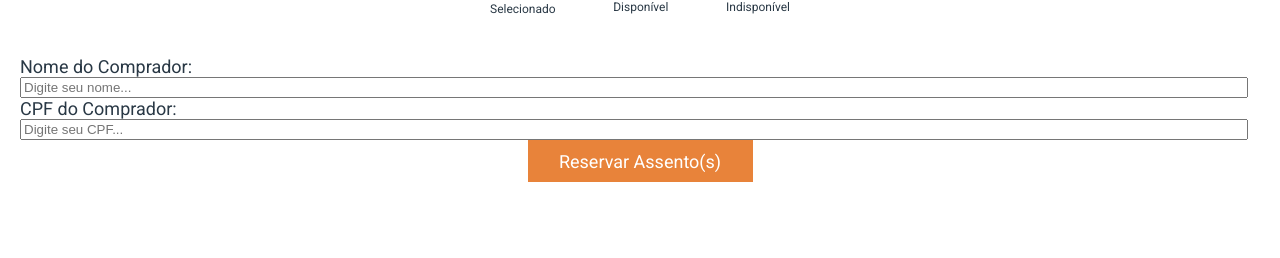
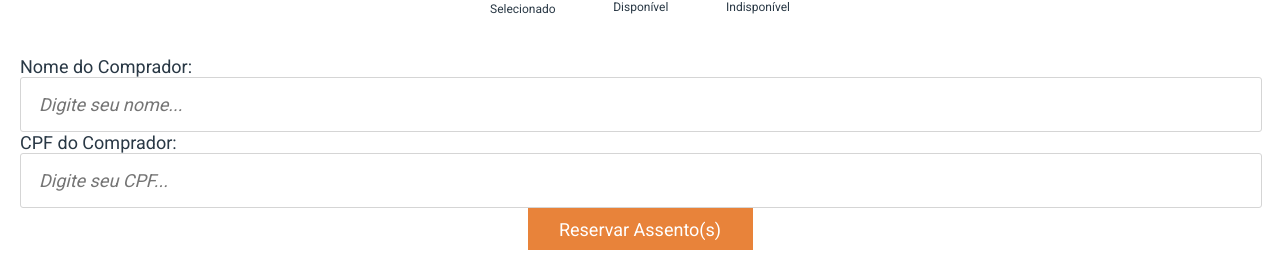
Before and after one commit to Nathan4Andrade/cineflex, a React (Vite) app: page /assentos/1 in a window 1280 px wide. Shown: the part 203-461 px from the top of the page. Built offline with nearby package versions, Linux system fonts and the light colour scheme; no server answers.

Commit message:
submit estilizado

```diff
--- a/src/components/Submit.jsx
+++ b/src/components/Submit.jsx
@@ -30,7 +30,7 @@ export default function Submit(props) {
     );
 
     promise.then(() => {
-      navigate("/", {
+      navigate("/sucesso", {
         state: { date, seats, name, cpf, movie, session },
       });
     });
@@ -39,7 +39,7 @@ export default function Submit(props) {
   return (
     <FormContainer onSubmit={handleSubmit}>
       <label htmlFor="name">Nome do Comprador:</label>
-      <input
+      <Input
         type="text"
         id="name"
         value={name}
@@ -48,7 +48,7 @@ export default function Submit(props) {
         required
       />
       <label htmlFor="cpf">CPF do Comprador:</label>
-      <input
+      <Input
         type="text"
         id="cpf"
         value={cpf}
@@ -61,6 +61,28 @@ export default function Submit(props) {
     </FormContainer>
   );
 }
+
+const Input = styled.input`
+  width: 327px;
+  height: 51px;
+  left: 24px;
+  top: 580px;
+
+  background: #ffffff;
+  border: 1px solid #d5d5d5;
+  border-radius: 3px;
+
+  font-family: "Roboto";
+  font-style: italic;
+  font-weight: 400;
+  font-size: 18px;
+  line-height: 21px;
+  display: flex;
+  align-items: center;
+  color: #afafaf;
+
+  padding-left: 18px;
+`;
 
 const ReservarBtn = styled.button`
   font-family: "Roboto";
```
